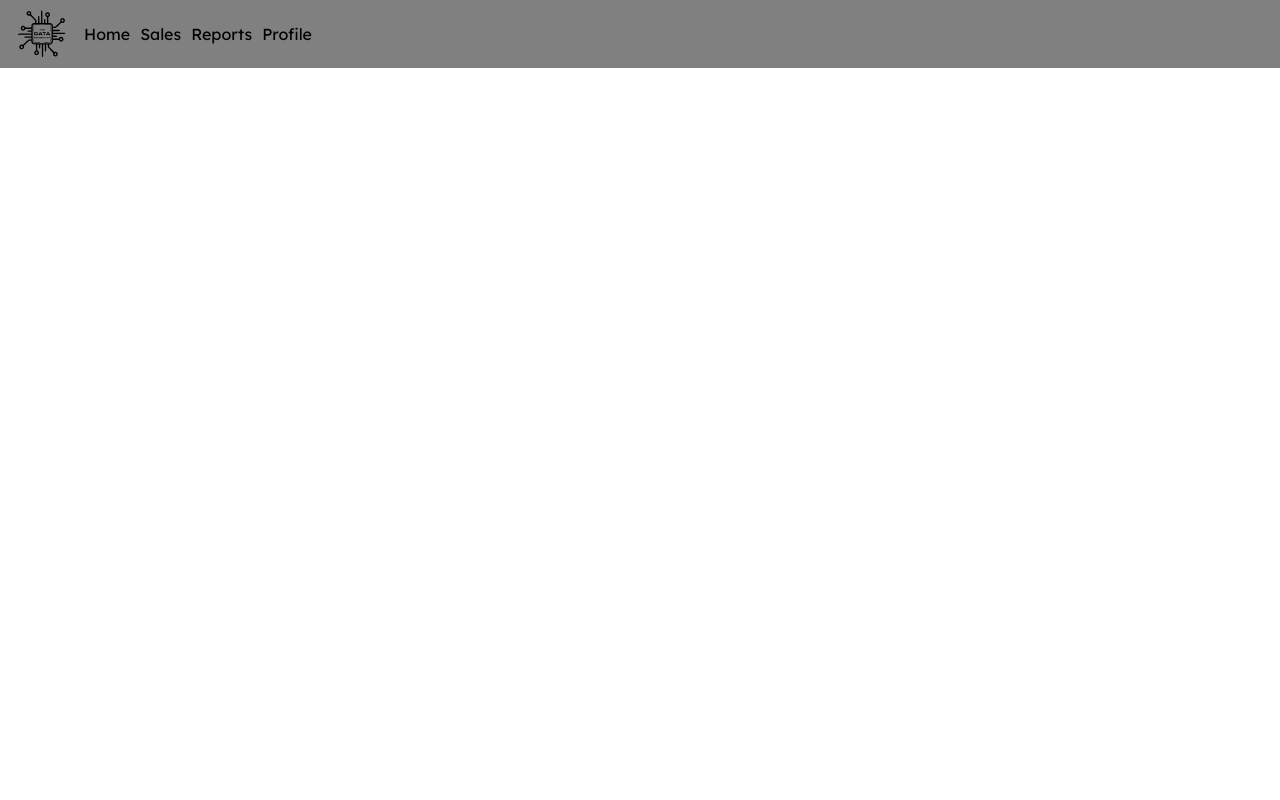
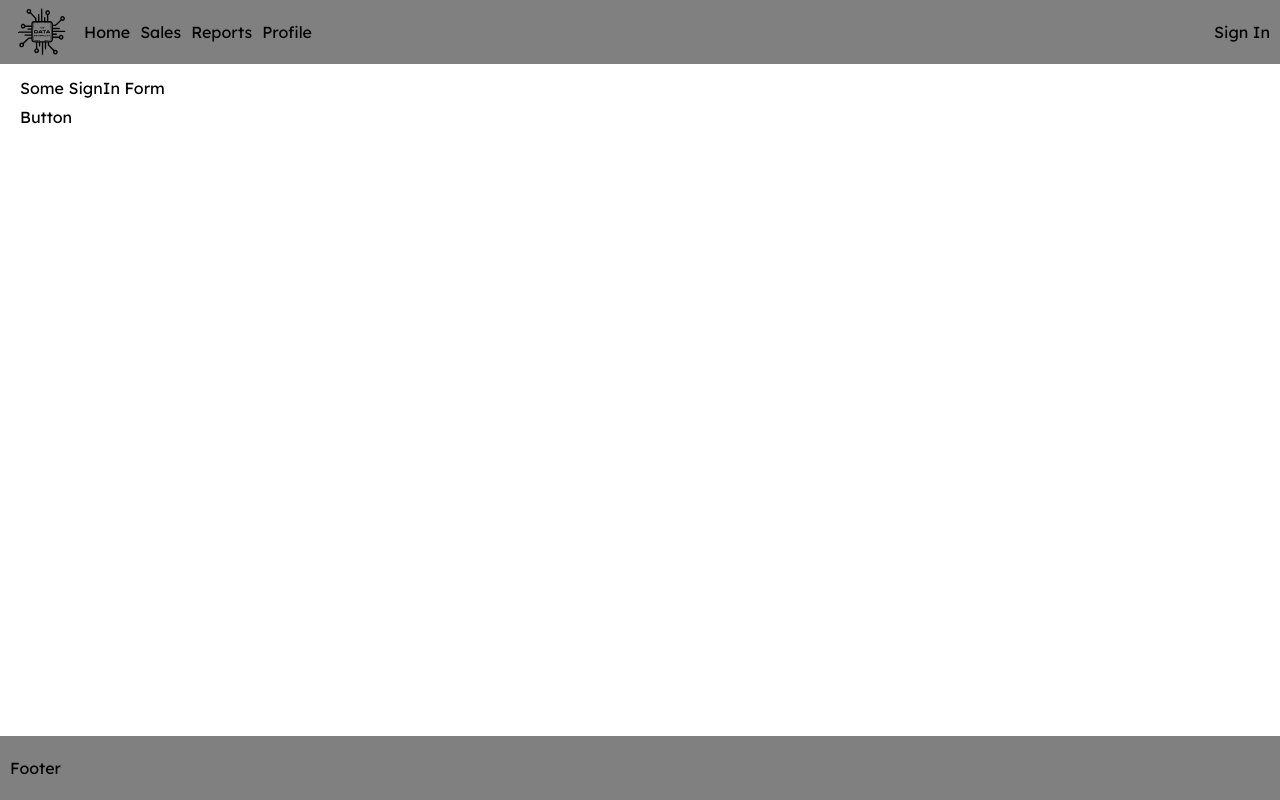
Before and after one commit to mys1erious/games-sales-project, a React (Create React App) app in the folder frontend/: page /signin in a window 1280 px wide. Built offline with nearby package versions, Linux system fonts and the light colour scheme.

Commit message:
Created signin, signup Pages, footer component, reworked header

```diff
--- a/frontend/src/App.css
+++ b/frontend/src/App.css
@@ -18,6 +18,10 @@ body{
   font-weight: 400;
   font-size: 16px;
 }
+.body-container {
+  min-height: 84vh;
+  padding: 10px 20px 10px 20px;
+}
 
 a {
   text-decoration: none;
--- a/frontend/src/App.js
+++ b/frontend/src/App.js
@@ -7,22 +7,30 @@ import {
 import './App.css';
 
 import Header from "./components/Header";
+import Footer from "./components/Footer";
+
 import HomePage from "./pages/HomePage";
 import SalesPage from "./pages/SalesPage";
 import ReportsPage from "./pages/ReportsPage";
 import ProfilePage from "./pages/ProfilePage";
+import SignInPage from "./pages/SignInPage";
+
 
 
 function App() {
     return (
         <Router>
             <Header />
+            <div className="body-container">
                 <Routes>
                     <Route path="/" exact element={<HomePage />} />
                     <Route path="/sales/" exact element={<SalesPage />} />
                     <Route path="/reports/" exact element={<ReportsPage />} />
                     <Route path="/profile/" exact element={<ProfilePage />} />
+                    <Route path="/signin/" exact element={<SignInPage />} />
                 </Routes>
+            </div>
+            <Footer />
         </Router>
     );
 }
--- a/frontend/src/components/Footer.js
+++ b/frontend/src/components/Footer.js
@@ -0,0 +1,10 @@
+import React from "react";
+import "../css/Footer.css";
+
+const Footer = () => {
+    return(
+        <div className="footer">Footer</div>
+    )
+}
+
+export default Footer;
--- a/frontend/src/components/Header.js
+++ b/frontend/src/components/Header.js
@@ -8,18 +8,18 @@ const Header = () => {
 
     let navigate = useNavigate();
 
-    let logoOnClick = () => {
-        navigate('/')
-        console.log("Clicked on Logo")
-    }
-
     return(
         <div className="header">
-            <Logo className="logo" onClick={logoOnClick}/>
-            <span onClick={() => navigate('/')}>Home</span>
-            <span onClick={() => navigate('/sales/')}>Sales</span>
-            <span onClick={() => navigate('/reports/')}>Reports</span>
-            <span onClick={() => navigate('/profile/')}>Profile</span>
+            <span className="header-panel">
+                <Logo className="logo" onClick={() => navigate('/')}/>
+                <span className="h_btn" onClick={() => navigate('/')}>Home</span>
+                <span className="h_btn" onClick={() => navigate('/sales/')}>Sales</span>
+                <span className="h_btn" onClick={() => navigate('/reports/')}>Reports</span>
+                <span className="h_btn" onClick={() => navigate('/profile/')}>Profile</span>
+            </span>
+            <span className="header-panel">
+                <span className="h_btn" onClick={() => navigate('/signin/')}>Sign In</span>
+            </span>
         </div>
     )
 }
--- /dev/null
+++ b/frontend/src/css/Footer.css
@@ -0,0 +1,11 @@
+.footer {
+    height: 8vh;
+    padding: 10px;
+    display: flex;
+    flex-direction: row;
+    justify-content: start;
+    align-items: center;
+    background: gray;
+
+
+}
--- a/frontend/src/css/Header.css
+++ b/frontend/src/css/Header.css
@@ -1,10 +1,19 @@
 .header {
+    height: 8vh;
     padding: 10px;
+    background: gray;
+    display: flex;
+    flex-direction: row;
+    justify-content: space-between;
+    align-items: center;
+}
+
+.header-panel {
+    ;
     display: flex;
     flex-direction: row;
     justify-content: start;
     align-items: center;
-    background: gray;
 }
 
 .logo {
@@ -19,11 +28,11 @@
 
 
 /* Change spans to components */
-span {
+.h_btn {
     margin-left: 10px;
 }
 
-span:hover {
+.h_btn:hover {
     transform: scale(1.1);
     cursor: pointer;
 }
--- /dev/null
+++ b/frontend/src/css/HomePage.css
@@ -0,0 +1,3 @@
+.container {
+
+}
--- a/frontend/src/pages/HomePage.js
+++ b/frontend/src/pages/HomePage.js
@@ -1,9 +1,10 @@
 import React from "react";
+import "../css/HomePage.css";
 
 
 const HomePage = () => {
     return(
-        <div>Home Page</div>
+        <div className="container">Home Page</div>
     )
 }
 
--- /dev/null
+++ b/frontend/src/pages/SignInPage.js
@@ -0,0 +1,14 @@
+import React from "react";
+
+
+const SignInPage = () => {
+    return(
+        <div>
+            <p>Some SignIn Form</p>
+            <span onClick={() => console.log('hello')}>Button</span>
+        </div>
+    )
+}
+
+
+export default SignInPage
```
Also changed, not shown: frontend/src/pages/SignUpPage.js (added, +13 -0 lines), 1 other file (tests, documents, lock files or other folders). Lines whose indentation alone changed are shown as unchanged.
